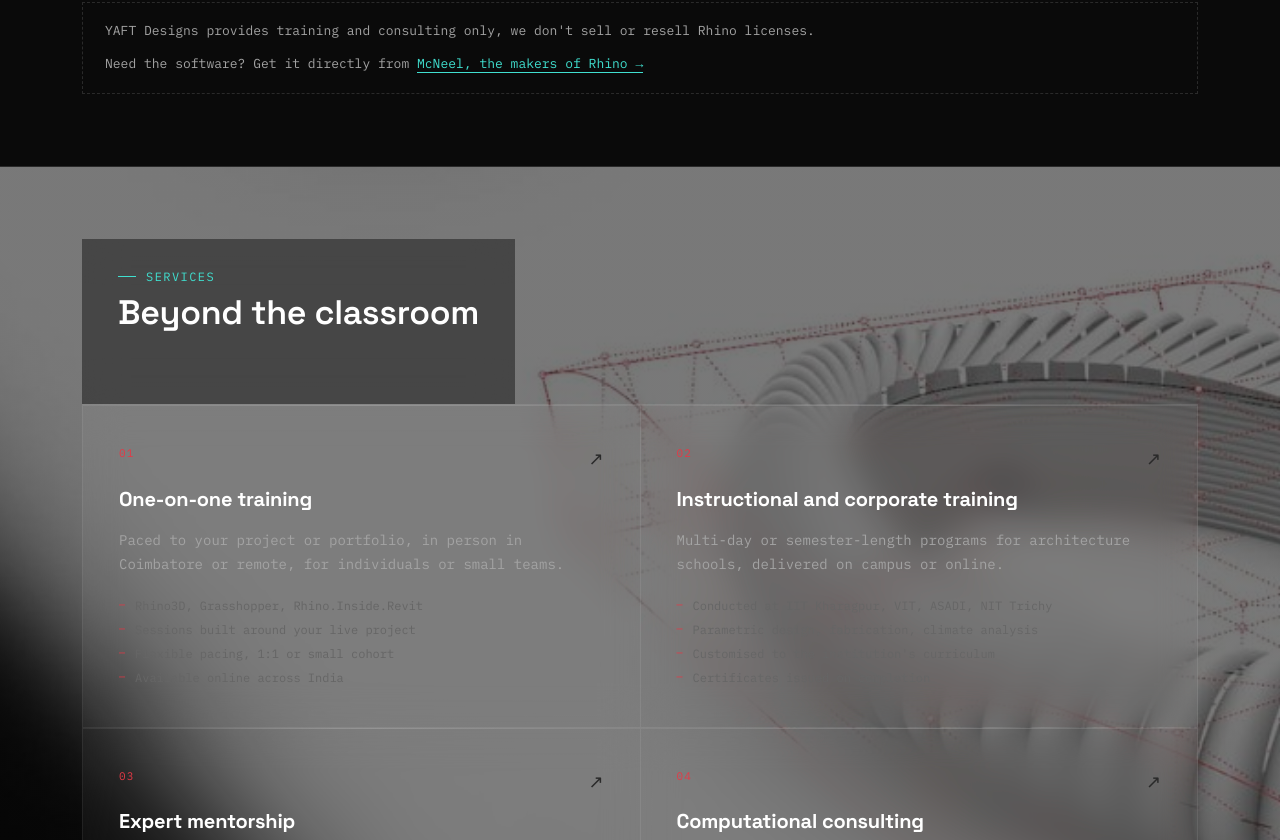
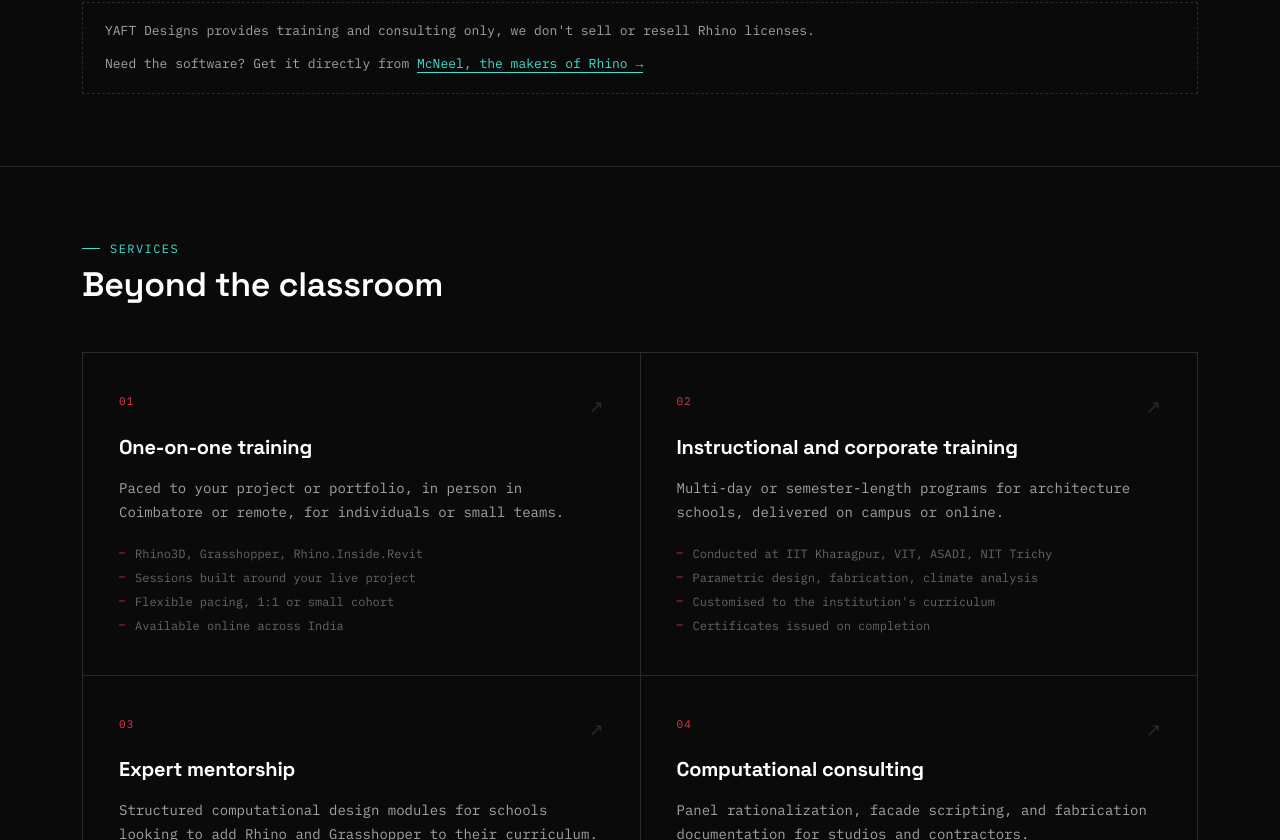
Before and after one commit to YAFTDesigns/yaftwebsite, a Next.js app: page / in a window 1280 px wide. Shown: the part 1760-2600 px from the top of the page. Built offline with nearby package versions, Linux system fonts and the light colour scheme; no server answers.

Commit message:
Remove stadium background and glass effects from services section

```diff
--- a/app/home.module.css
+++ b/app/home.module.css
@@ -14,43 +14,25 @@
 
 .servicesSection{
   position:relative;
-  background:
-    linear-gradient(rgba(10,10,10,0.55), rgba(10,10,10,0.55)),
-    url('/assets/images/stadium.jpg') center/cover no-repeat;
 }
 .servicesHead{
-  display:inline-block;
-  background:rgba(10,10,10,0.45);
-  backdrop-filter:blur(20px) saturate(1.4);
-  -webkit-backdrop-filter:blur(20px) saturate(1.4);
-  padding:28px 36px 24px;
+  padding:0;
   margin-bottom:0;
 }
 .servicesList{
-  border-top:1px solid rgba(255,255,255,0.1);
-  border-left:1px solid rgba(255,255,255,0.1);
+  border-top:1px solid var(--line);
+  border-left:1px solid var(--line);
   display:grid;grid-template-columns:1fr 1fr;
 }
 .serviceRow{
   padding:40px 36px;
-  border-right:1px solid rgba(255,255,255,0.08);
-  border-bottom:1px solid rgba(255,255,255,0.08);
+  border-right:1px solid var(--line);
+  border-bottom:1px solid var(--line);
   position:relative;
   display:flex;flex-direction:column;gap:0;
-  background:rgba(255,255,255,0.04);
-  backdrop-filter:blur(18px) saturate(1.5);
-  -webkit-backdrop-filter:blur(18px) saturate(1.5);
-  box-shadow:inset 0 1px 0 rgba(255,255,255,0.07);
-  transition:background .2s,box-shadow .2s;
+  transition:background .2s;
 }
-.serviceRow::before{
-  content:'';position:absolute;top:0;left:0;right:0;height:1px;
-  background:linear-gradient(90deg,transparent,rgba(255,255,255,0.12),transparent);
-}
-.serviceRow:hover{
-  background:rgba(255,255,255,0.08);
-  box-shadow:inset 0 1px 0 rgba(255,255,255,0.12),0 8px 28px rgba(0,0,0,0.3);
-}
+.serviceRow:hover{background:rgba(255,255,255,0.02);}
 .serviceRow .idx{font-family:var(--mono);color:var(--brass);font-size:11px;letter-spacing:.1em;margin-bottom:20px;display:block;}
 .serviceRow h3{font-size:20px;font-weight:700;color:var(--ink);margin-bottom:14px;letter-spacing:-.01em;}
 .serviceRow p{color:var(--ink-soft);font-size:14px;line-height:1.7;font-family:var(--mono);margin-bottom:20px;}
```
